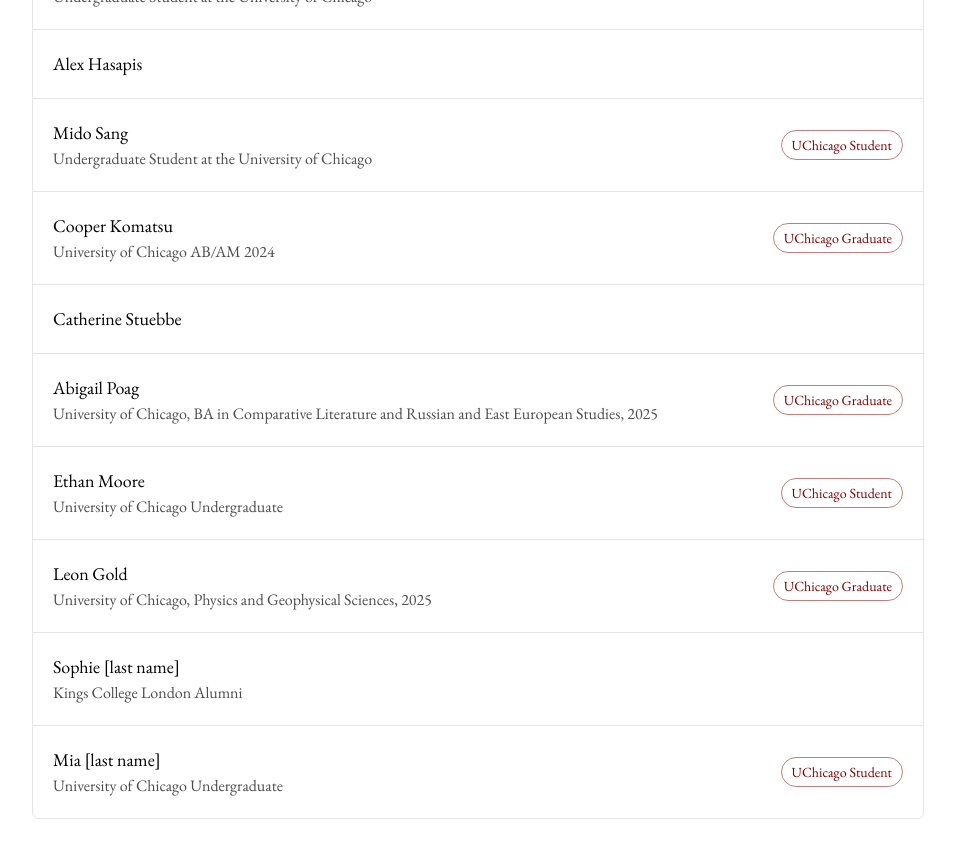
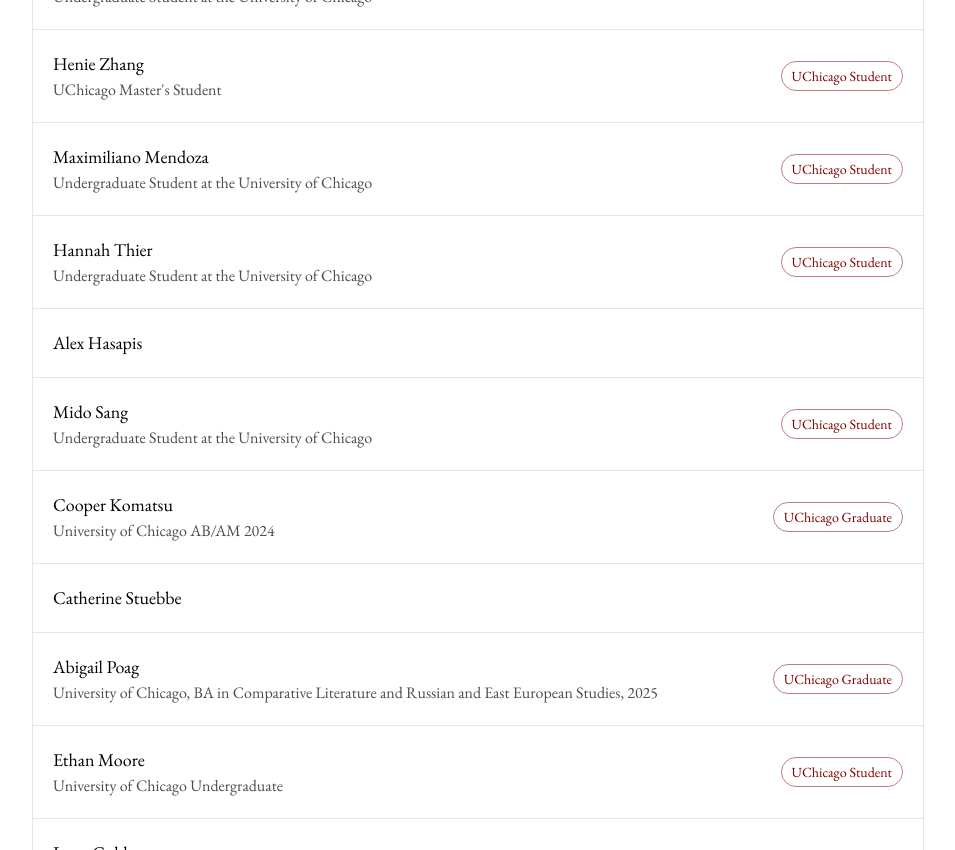
Before and after one commit to zroe1/uchicago-open-letter, a Next.js app: page / in a window 1280 px wide. Shown: the part 5060-5910 px from the top of the page, without its empty margins (316-1271 px from the left). Built offline with nearby package versions, Linux system fonts and the light colour scheme.

Commit message:
more signs

```diff
--- a/src/app/page.tsx
+++ b/src/app/page.tsx
@@ -488,6 +488,24 @@
                   badgeType: "normal",
                 },
                 {
+                  name: "Henie Zhang",
+                  title: "UChicago Master's Student",
+                  badge: "UChicago Student",
+                  badgeType: "normal",
+                },
+                {
+                  name: "Maximiliano Mendoza",
+                  title: "Undergraduate Student at the University of Chicago",
+                  badge: "UChicago Student",
+                  badgeType: "normal",
+                },
+                {
+                  name: "Hannah Thier",
+                  title: "Undergraduate Student at the University of Chicago",
+                  badge: "UChicago Student",
+                  badgeType: "normal",
+                },
+                {
                   name: "Alex Hasapis",
                   badge: null,
                 },
```
